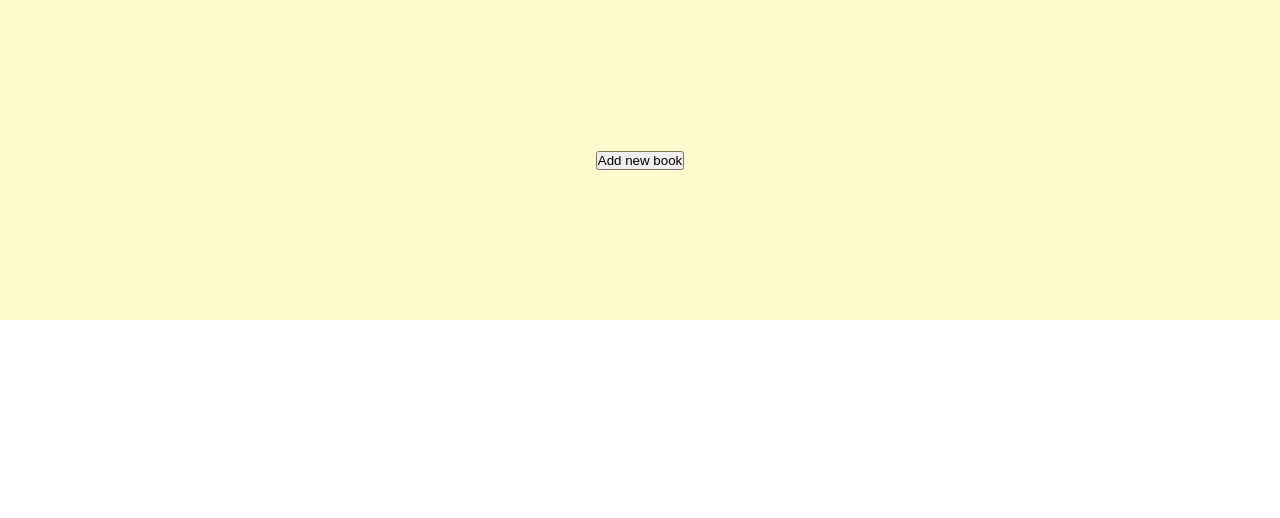
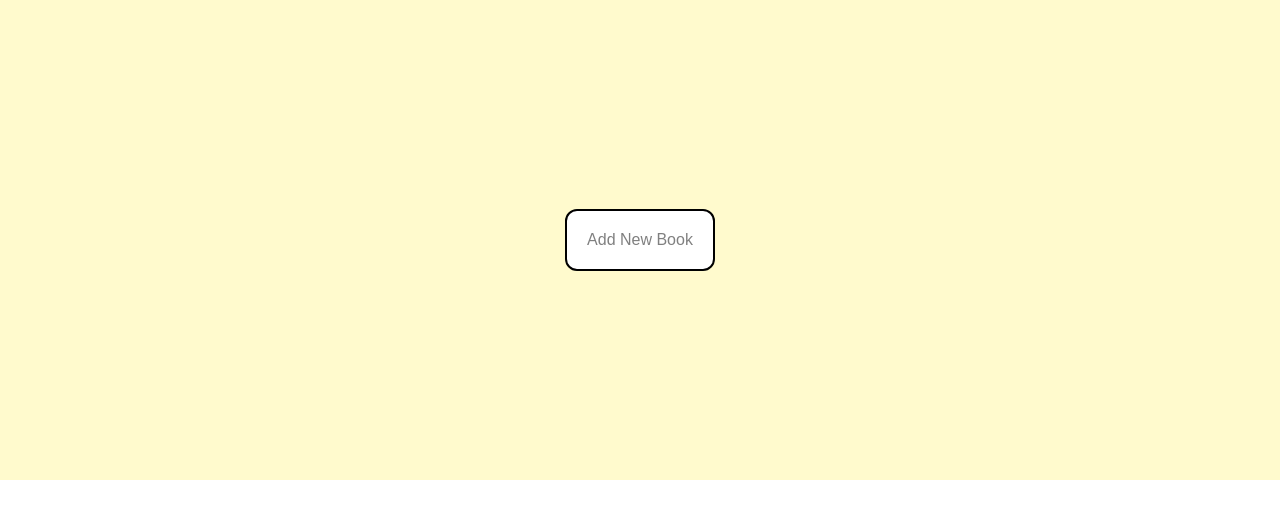
Before and after one commit to bokic627/library_Project, a website: page index.html in a window 1280 px wide. Drawn offline with Linux system fonts and the light colour scheme.

Commit message:
Change the style of the 'Add New Book' button.

```diff
--- a/index.html
+++ b/index.html
@@ -12,7 +12,7 @@
 <body>
     <div class="container">
         <div class="newb">
-            <button>Add new book</button>
+            <button class='add'>Add New Book</button>
         </div>
 
         <div class="form">
--- a/style.css
+++ b/style.css
@@ -9,13 +9,27 @@ html{
     font-family: 'Montserrat', sans-serif;
 }
 .container{
-    min-height: 40vh;
+    min-height: 60vh;
     display: flex;
     justify-content: center;
     align-items: center;
     background-color: lemonchiffon;
 
 }
+.add{
+    padding: 20px;
+    border-radius: 12px;
+    background-color: white;
+    font-size: 16px;
+    color: grey;
+    border: 2px solid black;
+}
+.add:hover{
+    background-color: black;
+    border: white;
+    color: white;
+}
+
 
 .form{
     display: none;
@@ -29,8 +43,9 @@ html{
 }
 
 .newForm{
-    width: 30%;
-    padding: 20px;
+    height: 90%;
+    width: 20%;
+    padding: 30px;
     margin-left: -100px;
     display: flex;
     justify-content: center;
```
